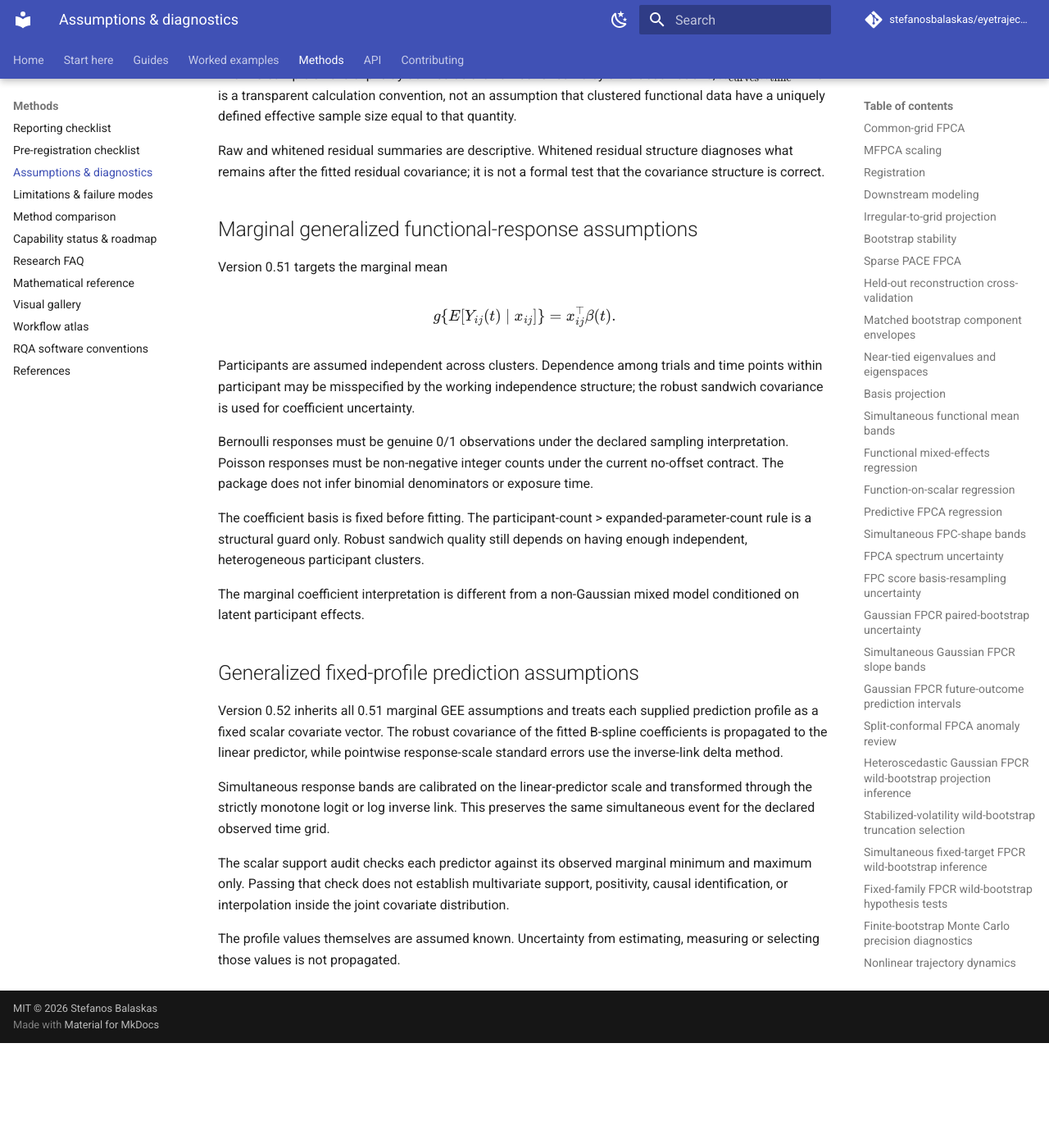
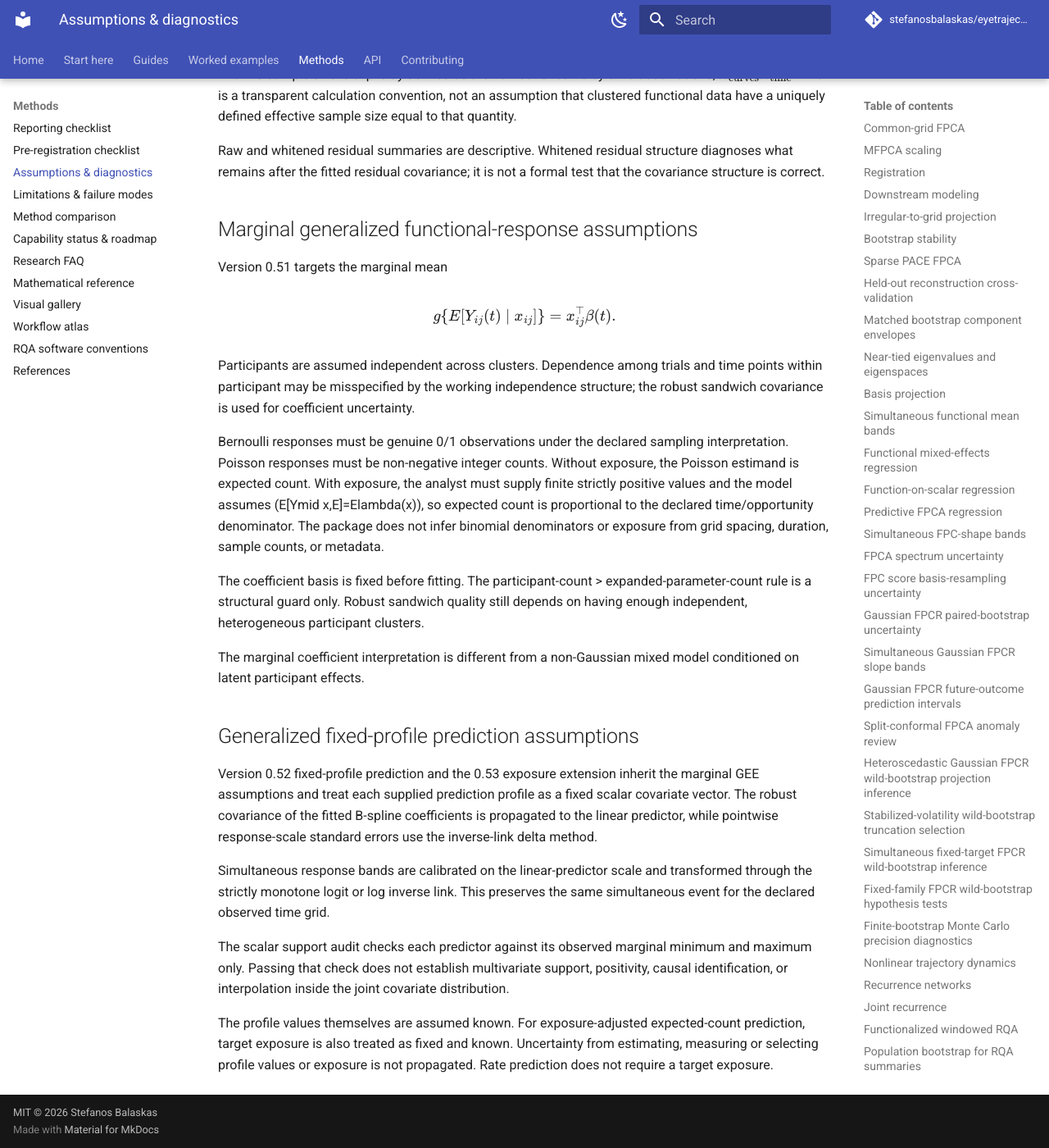
Before and after one commit to stefanosbalaskas/eyetrajectoriespy, an MkDocs documentation site: the page built from docs/methods/assumptions.md, in a window 1280 px wide and 1400 px high, scrolled down 18249 px. Shown: the whole window at 82% size. Built offline with MkDocs 1.6.1 and Material for MkDocs 9.7.7, drawn with Linux system fonts in a browser that asks for light colours; comment, search, counter and statistics services are not loaded; before the commit the page ends 19521 px from its top, so only the background shows below that.

Commit message:
Integrate Poisson exposure into assumptions.md

```diff
--- a/docs/methods/assumptions.md
+++ b/docs/methods/assumptions.md
@@ -568,7 +568,7 @@
 
 Participants are assumed independent across clusters. Dependence among trials and time points within participant may be misspecified by the working independence structure; the robust sandwich covariance is used for coefficient uncertainty.
 
-Bernoulli responses must be genuine 0/1 observations under the declared sampling interpretation. Poisson responses must be non-negative integer counts under the current no-offset contract. The package does not infer binomial denominators or exposure time.
+Bernoulli responses must be genuine 0/1 observations under the declared sampling interpretation. Poisson responses must be non-negative integer counts. Without exposure, the Poisson estimand is expected count. With exposure, the analyst must supply finite strictly positive values and the model assumes (E[Ymid x,E]=Elambda(x)), so expected count is proportional to the declared time/opportunity denominator. The package does not infer binomial denominators or exposure from grid spacing, duration, sample counts, or metadata.
 
 The coefficient basis is fixed before fitting. The participant-count > expanded-parameter-count rule is a structural guard only. Robust sandwich quality still depends on having enough independent, heterogeneous participant clusters.
 
@@ -576,8 +576,9 @@
 
 ## Generalized fixed-profile prediction assumptions
 
-Version 0.52 inherits all 0.51 marginal GEE assumptions and treats each supplied
-prediction profile as a fixed scalar covariate vector. The robust covariance of
+Version 0.52 fixed-profile prediction and the 0.53 exposure extension inherit
+the marginal GEE assumptions and treat each supplied prediction profile as a
+fixed scalar covariate vector. The robust covariance of
 the fitted B-spline coefficients is propagated to the linear predictor, while
 pointwise response-scale standard errors use the inverse-link delta method.
 
@@ -590,5 +591,4 @@
 support, positivity, causal identification, or interpolation inside the joint
 covariate distribution.
 
-The profile values themselves are assumed known. Uncertainty from estimating,
-measuring or selecting those values is not propagated.
+The profile values themselves are assumed known. For exposure-adjusted expected-count prediction, target exposure is also treated as fixed and known. Uncertainty from estimating, measuring or selecting profile values or exposure is not propagated. Rate prediction does not require a target exposure.
```
